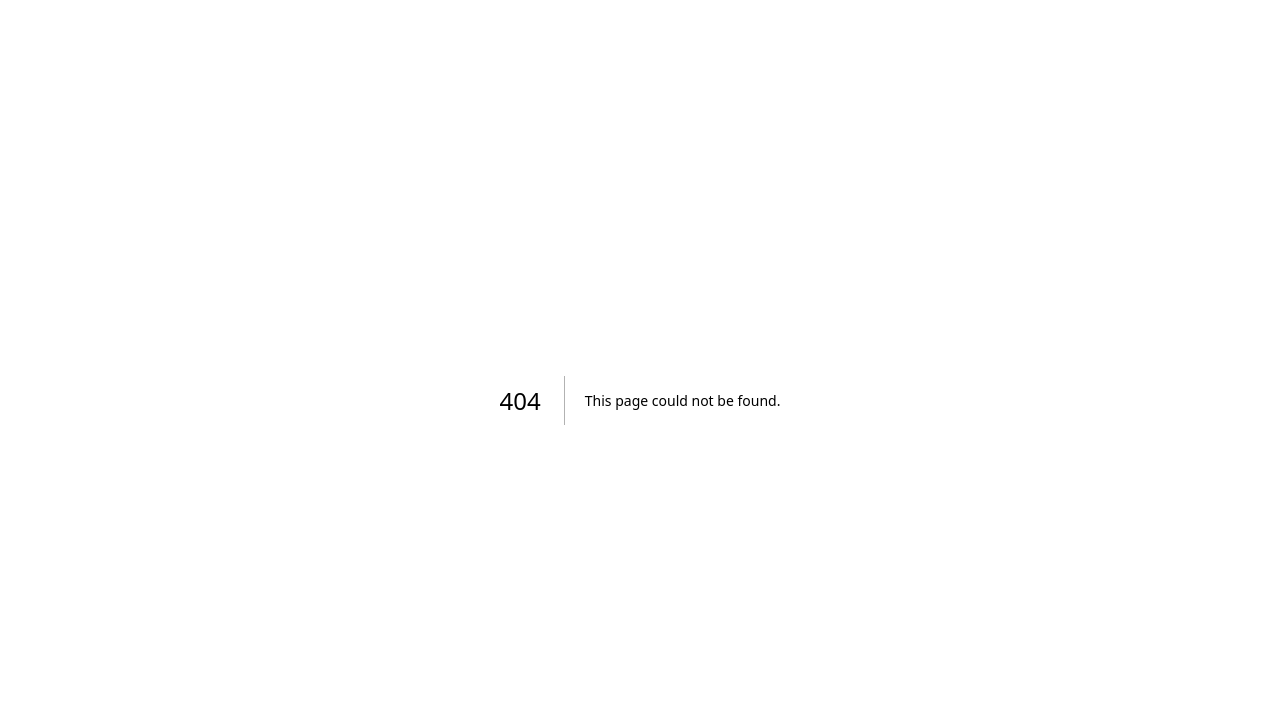
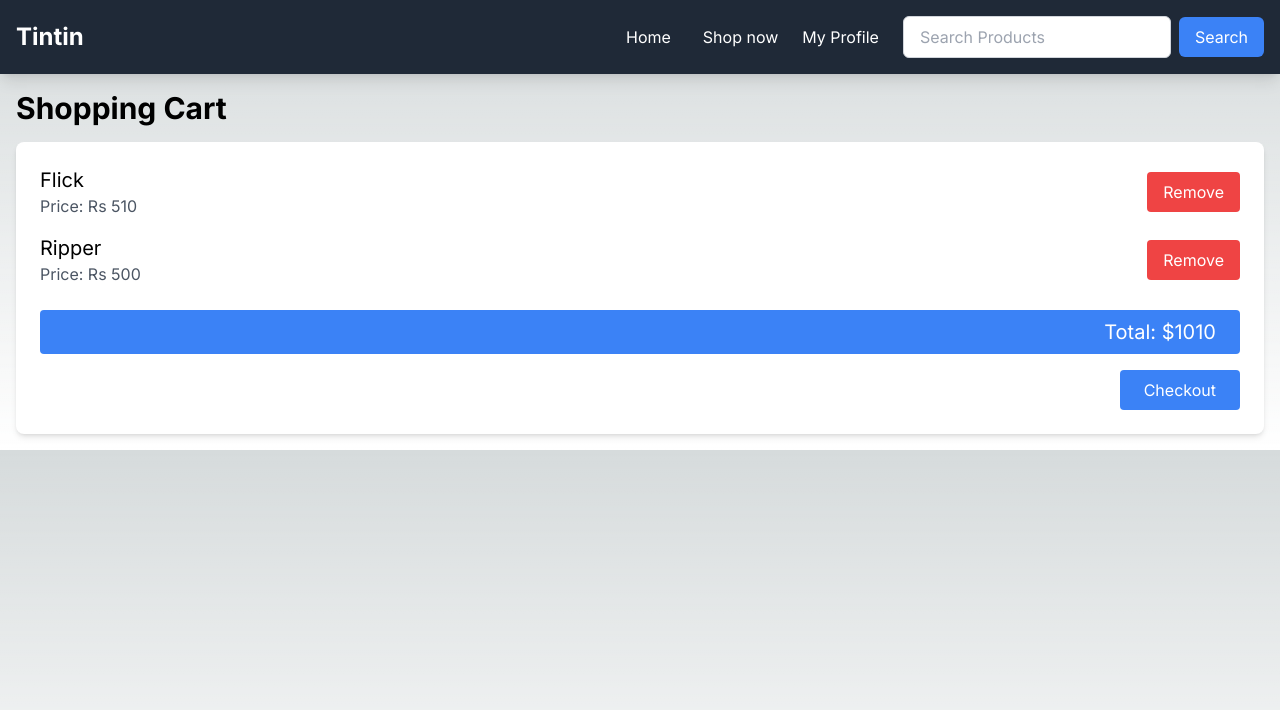
Before and after one commit to Nits-K/E-CommerceLearning, a Next.js app: page /cart in a window 1280 px wide. Before the commit this address had no page. Shown: the top 710 px of the page. Built offline with nearby package versions, Linux system fonts and the light colour scheme.

Commit message:
css changed

```diff
--- /dev/null
+++ b/src/app/(pages)/cart/page.tsx
@@ -0,0 +1,52 @@
+
+import Header from '@/app/components/Header';
+import React from 'react';
+import productList from '@/app/assets/data/productlist.json'
+
+const CartPage = () => {
+
+  const cartItems = [2,3]
+  const cartItem= productList.filter(product => cartItems.includes(product.id));
+
+
+  const calculateTotal = () => {
+    return cartItem.reduce((total, product) => total + product.price,0)
+  };
+
+  return (
+    <>
+    <Header/>
+    <div className="container mx-auto p-4">
+      <h1 className="text-3xl font-bold mb-4">Shopping Cart</h1>
+      <div className="bg-white shadow-md rounded-lg p-6">
+        {cartItem.length > 0 ? (
+          <>
+            <ul>
+              {cartItem.map(item => (
+                <li key={item.id} className="flex justify-between items-center mb-4">
+                  <div>
+                    <h2 className="text-xl">{item.brand}</h2>
+                    <p className="text-gray-600">Price: Rs {item.price}</p>
+
+                  </div>
+                  <div>
+                    <button className="bg-red-500 text-white px-4 py-2 rounded">Remove</button>
+                  </div>
+                </li>
+              ))}
+            </ul>
+            <div className="text-right mt-6">
+              <p className=" text-xl bg-blue-500 text-white px-6 py-2 rounded mt-4 ">Total: ${calculateTotal()}</p>
+              <button className="bg-blue-500 text-white px-6 py-2 rounded mt-4">Checkout</button>
+            </div>
+          </>
+        ) : (
+          <p className="text-center text-gray-600">Your cart is empty</p>
+        )}
+      </div>
+    </div>
+    </>
+  );
+};
+
+export default CartPage;
--- a/src/app/(pages)/components/card.tsx
+++ b/src/app/components/card.tsx
@@ -1,5 +1,6 @@
 import Link from "next/link";
 import React from "react";
+import CartPage from "../(pages)/cart/page";
 
 interface cardProps {
   id: number;
@@ -32,7 +33,7 @@ const Card = ({ id, brand, size, price, image }: cardProps) => {
           {price}
         </span>
       </div>
-      <div className="flex justify-center mb-2">
+      <div  className="flex justify-center mb-2">
         <button className="flex items-center justify-center bg-gray-900 px-2 py-1  text-sm text-white transition hover:bg-gray-700">
           <svg
             xmlns="http://www.w3.org/2000/svg"
```
Also changed, not shown: src/app/(pages)/products/page.tsx (+4 -4 lines), src/app/(pages)/cart/cartState.tsx (deleted), src/app/components/Header.tsx (renamed from src/app/(pages)/components/Header.tsx), src/app/components/slider.tsx (renamed from src/app/(pages)/components/slider.tsx).
